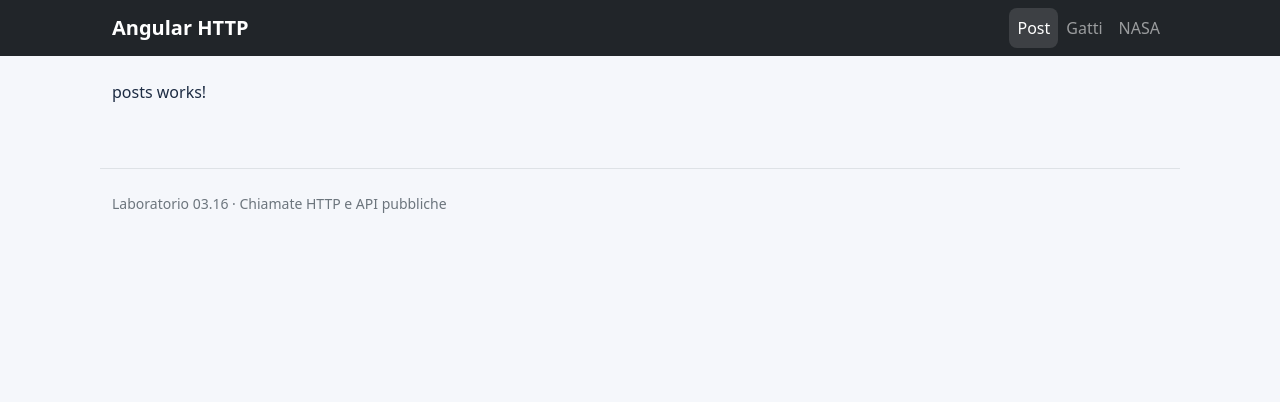
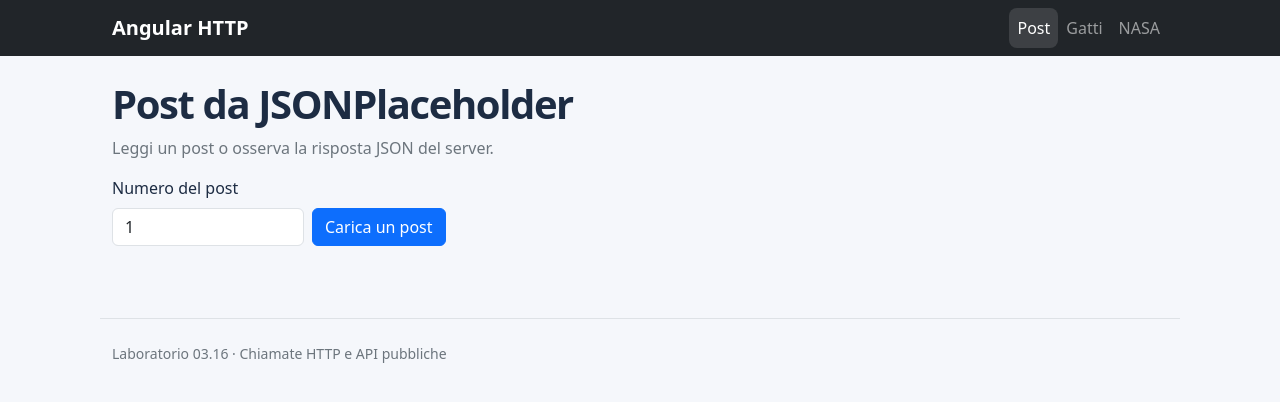
Before and after one commit to JohnCarloG/frutta_angular, an Angular app in the folder angular-http/: page /posts in a window 1280 px wide. Shown: the top 402 px of the page. Built offline with nearby package versions, Linux system fonts and the light colour scheme.

Commit message:
Passo 3: un post con il pipe json

```diff
--- /dev/null
+++ b/angular-http/src/app/condivisi/errore-http.ts
@@ -0,0 +1,7 @@
+import { HttpErrorResponse } from '@angular/common/http';
+// Non mostra URL tecnici: potrebbero contenere una chiave API nella query string.
+export function erroreHttp(err: HttpErrorResponse): string {
+  return err.status === 0
+    ? 'Errore 0: server non raggiungibile. Controlla rete, CORS o blocchi del proxy.'
+    : `Errore ${err.status}: richiesta non riuscita. Riprova più tardi.`;
+}
--- /dev/null
+++ b/angular-http/src/app/posts/posts.html
@@ -0,0 +1,11 @@
+<h1>Post da JSONPlaceholder</h1>
+<p class="text-secondary">Leggi un post o osserva la risposta JSON del server.</p>
+<div class="d-flex flex-wrap align-items-end gap-2 mb-4">
+<div><label for="numero" class="form-label">Numero del post</label><input #numero id="numero" type="number" class="form-control compact-input" value="1" min="1" step="1"></div>
+<button type="button" class="btn btn-primary" [disabled]="loading()" (click)="caricaUno(numero.value)">Carica un post</button>
+</div>
+@if (loading()) { <div class="d-flex gap-2 align-items-center mb-3" role="status"><span class="spinner-border text-primary" aria-hidden="true"></span>Caricamento…</div> }
+@if (errore(); as e) { <div class="alert alert-danger" role="alert">{{ e }}</div> }
+@if (post(); as p) {
+<section class="mb-4"><h2 class="h5">Ultima risposta ricevuta (post n. {{ p.id }})</h2><pre class="bg-white border p-3 rounded">{{ p | json }}</pre></section>
+}
--- a/angular-http/src/app/posts/posts.ts
+++ b/angular-http/src/app/posts/posts.ts
@@ -1,3 +1,33 @@
-import { Component } from '@angular/core';
-@Component({ selector: 'app-posts', template: '<p>posts works!</p>' })
-export class Posts {}
+import { Component, DestroyRef, inject, signal } from '@angular/core';
+import { JsonPipe } from '@angular/common';
+import { HttpErrorResponse } from '@angular/common/http';
+import { takeUntilDestroyed } from '@angular/core/rxjs-interop';
+import { finalize } from 'rxjs';
+import { Post } from '../modelli/post';
+import { PostService } from '../services/post-service';
+import { erroreHttp } from '../condivisi/errore-http';
+@Component({ selector: 'app-posts', imports: [JsonPipe], templateUrl: './posts.html' })
+export class Posts {
+  private readonly postService = inject(PostService);
+  private readonly destroyRef = inject(DestroyRef);
+  readonly post = signal<Post | null>(null);
+  readonly posts = signal<readonly Post[]>([]);
+  readonly loading = signal(false);
+  readonly errore = signal<string | null>(null);
+
+  caricaUno(numero: string): void {
+    const id = Number(numero);
+    if (!Number.isInteger(id) || id < 1) { this.errore.set('Inserisci un numero intero positivo.'); return; }
+    if (!this.inizia()) return;
+    this.postService.getPost(id).pipe(takeUntilDestroyed(this.destroyRef), finalize(() => this.loading.set(false))).subscribe({
+      next: dato => this.post.set(dato),
+      error: (err: HttpErrorResponse) => this.gestisciErrore(err),
+    });
+  }
+
+  private inizia(): boolean {
+    if (this.loading()) return false;
+    this.loading.set(true); this.errore.set(null); return true;
+  }
+  private gestisciErrore(err: HttpErrorResponse): void { this.errore.set(erroreHttp(err)); }
+}
```
